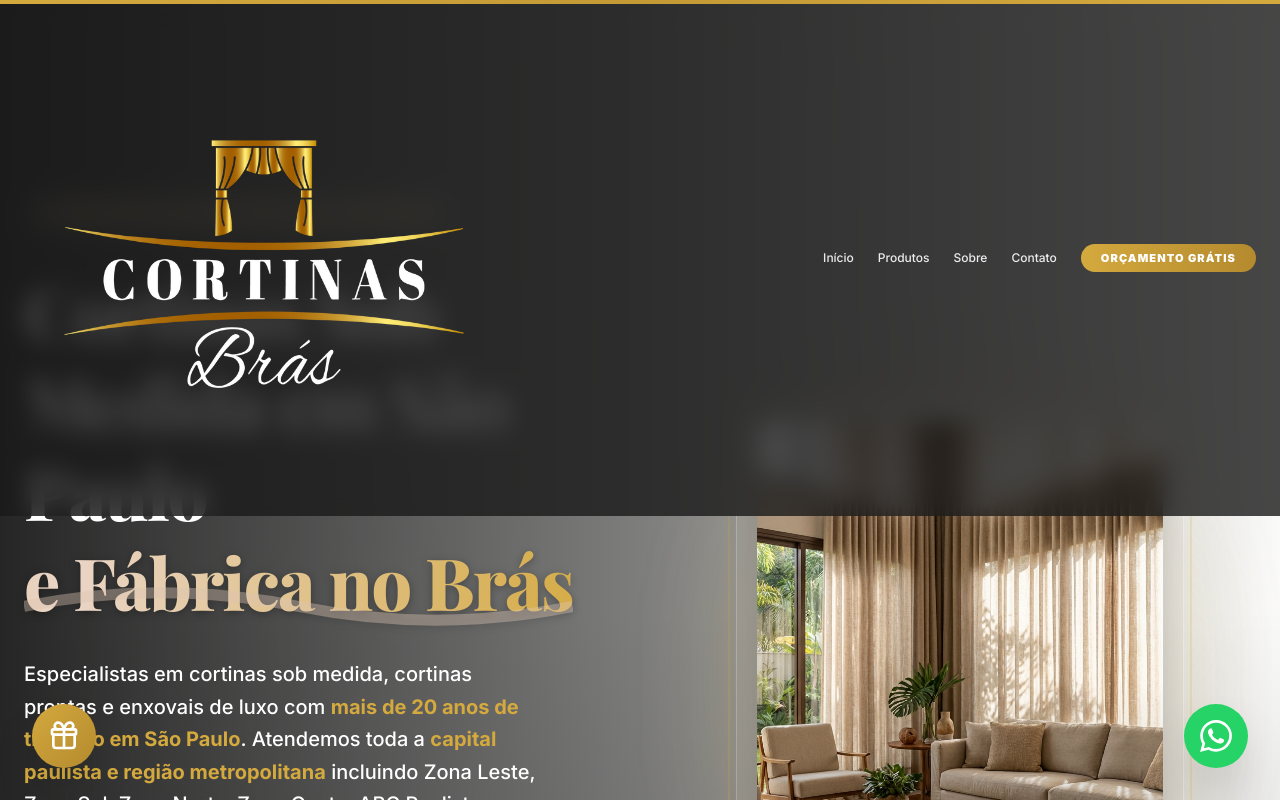
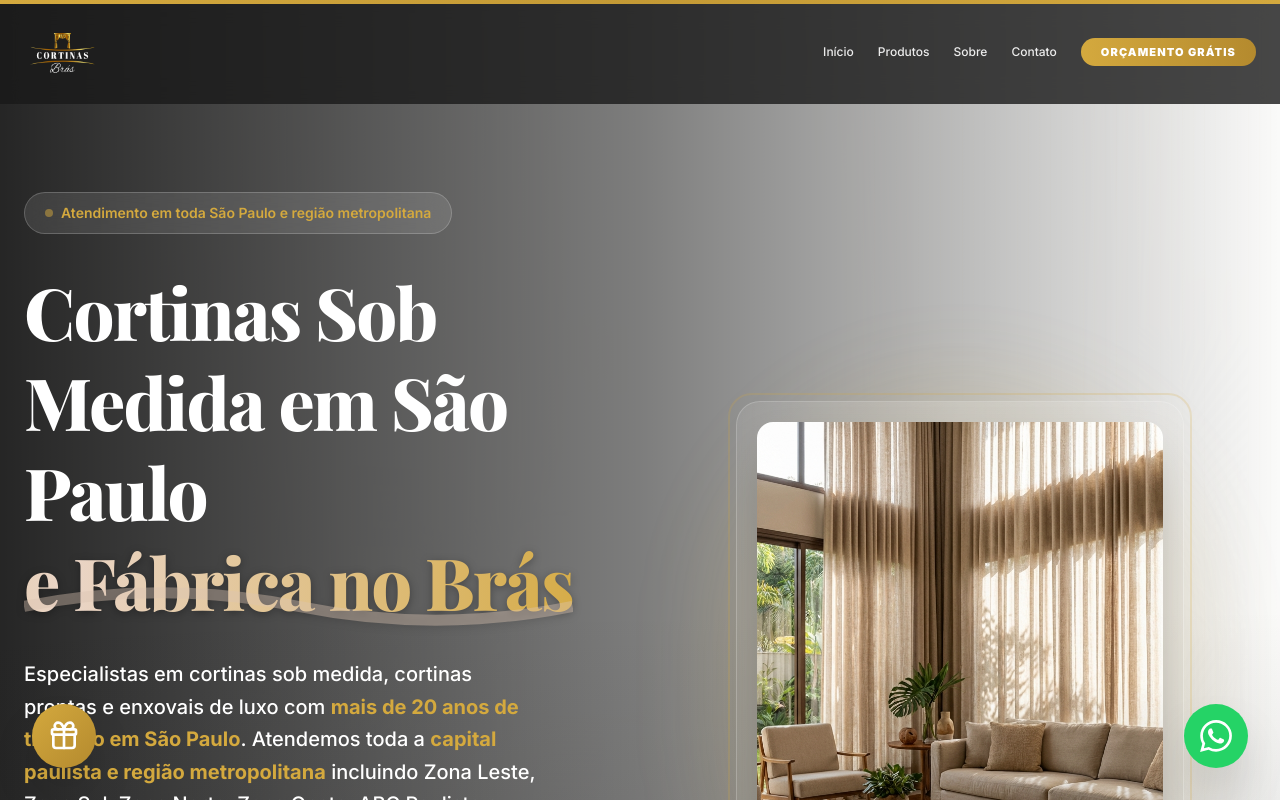
Before and after one commit to workriar/cortinasbras, a Next.js app: page / in a window 1280 px wide. Shown: the top 800 px of the page. Built offline with nearby package versions, Linux system fonts and the light colour scheme; a web font is replaced by a local one.

Commit message:
style: fix header padding and force logo width to prevent layout issues

```diff
--- a/src/components/Header.tsx
+++ b/src/components/Header.tsx
@@ -26,7 +26,7 @@ export default function Header() {
     ];
 
     return (
-        <header className={`fixed top-0 left-0 right-0 z-50 transition-all duration-300 ${isScrolled ? 'py-1 bg-brand-900/95 shadow-2xl backdrop-blur-xl' : 'py-2 bg-brand-900/80 backdrop-blur-md'}`}>
+        <header className={`fixed top-0 left-0 right-0 z-50 transition-all duration-300 ${isScrolled ? 'py-2 bg-brand-900/95 shadow-2xl backdrop-blur-xl' : 'py-3 bg-brand-900/80 backdrop-blur-md'}`}>
             <div className="container mx-auto px-6 flex items-center justify-between h-full">
                 {/* Logo - Smooth Resize */}
                 <Link
@@ -37,8 +37,8 @@ export default function Header() {
                         src="/static/logo.png"
                         alt="Cortinas Brás - Cortinas sob medida em São Paulo"
                         width={80}
-                        height={20}
-                        className="h-auto w-auto object-contain"
+                        height={25}
+                        className="h-auto w-20 object-contain"
                         priority
                     />
                 </Link>
```
